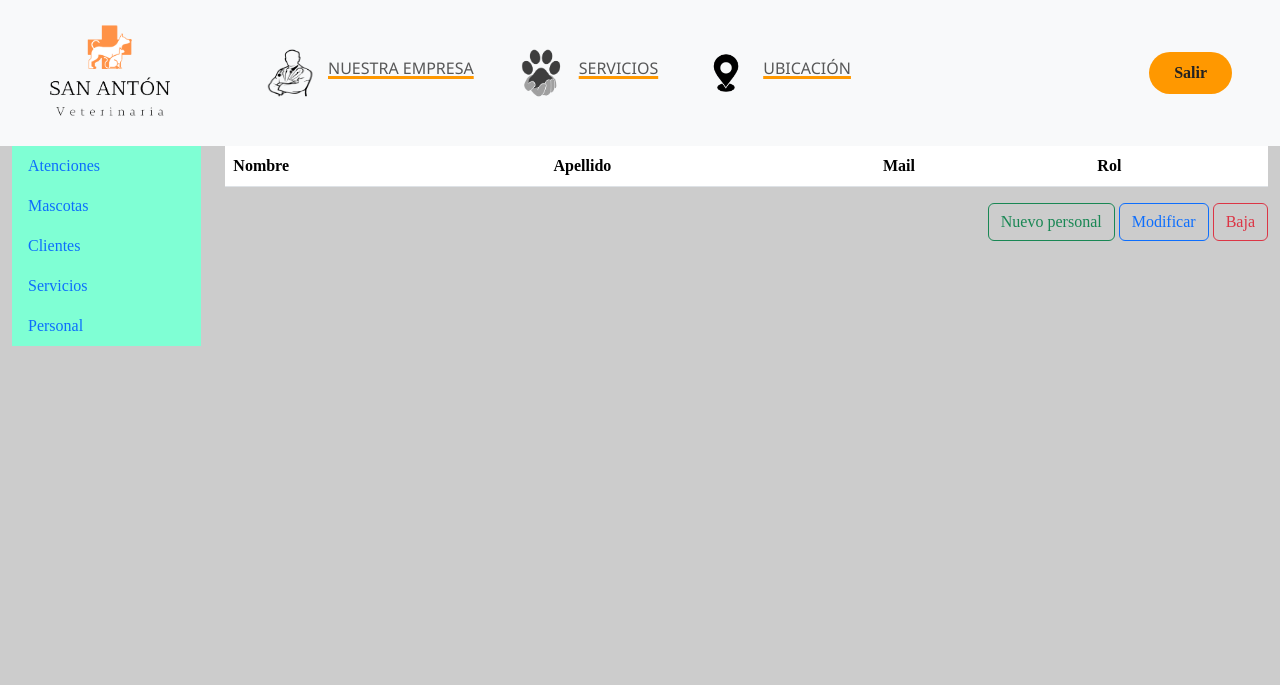
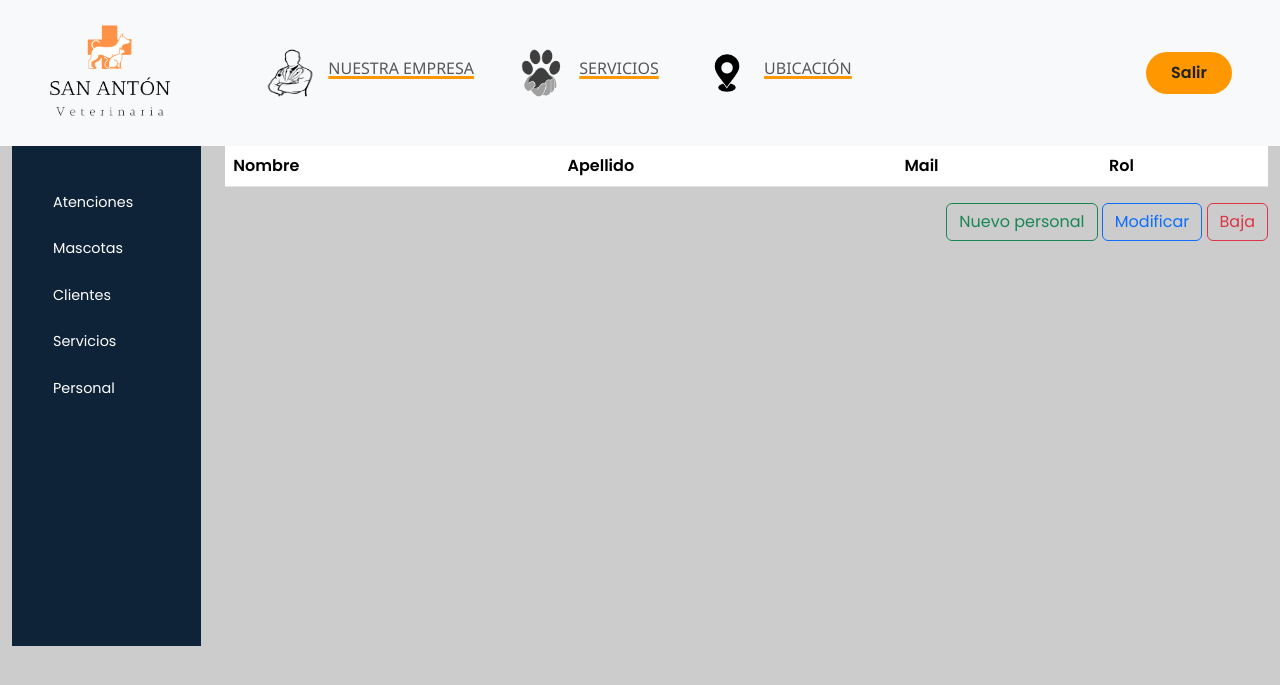
Before and after one commit to AaronDeBernardo/Veterinaria, a PHP site: page /Veterinaria/abmcPersonal.php in a window 1280 px wide. Shown: the top 685 px of the page. Run offline with PHP 8.4, Linux system fonts and the light colour scheme; the visitor is signed in with stand-in values (Sample User, id 1); data that the repository does not hold is empty; some libraries are stand-ins or nearby versions.

Commit message:
Mejoras en menuLateral

```diff
--- a/abmcPersonal.php
+++ b/abmcPersonal.php
@@ -26,11 +26,8 @@
 
         <div class="container-fluid">
             <div class="row">
-                <div class="col-2">
-                    <?php include 'menuLateral.php' ?>
-                </div>
-
-                <div class="col-10">
+                <?php include 'menuLateral.php' ?>
+                <div class="col-12 col-md-8 col-lg-9 col-xl-10">
                     <table class="table">
                         <thead>
                             <tr>
--- a/cerrarSesion.php
+++ b/cerrarSesion.php
@@ -1,5 +1,5 @@
 <?php
-    if(!isset($_SESSION))
+    if (!isset($_SESSION))
         session_start();
     session_destroy();
     header('Location: index.php');
--- a/menuLateral.php
+++ b/menuLateral.php
@@ -11,12 +11,30 @@
     }
 ?>
 
-<ul id="menuLateral" class="nav flex-column">
-    <li class="nav-item">
-        <a class="nav-link active" href="#">Atenciones</a>
+
+<link rel="stylesheet" href="https://cdn.lineicons.com/4.0/lineicons.css">
+<link rel="stylesheet" href="menuLateralStyles.css">
+
+<div class="col-12 col-md-4 col-lg-3 col-xl-2">
+    <aside id="sidebar" class="expand-md">
+        <div class="d-flex d-md-none">
+            <button class="toggle-btn" type="button">
+                <i class="lni lni-grid-alt"></i>
+            </button>
+        </div>
+
+        <ul class="sidebar-nav">
+            <li class="sidebar-item">
+                <a href="#" class="sidebar-link">
+                    <i class="lni lni-ticket-alt"></i>
+                    <span>Atenciones</span>
+                </a>
             </li>
-    <li class="nav-item">
-        <a class="nav-link" href="#">Mascotas</a>
+            <li class="sidebar-item">
+                <a href="#" class="sidebar-link">
+                    <i class="lni lni-mashroom"></i>
+                    <span>Mascotas</span>
+                </a>
             </li>
 
 
@@ -24,33 +42,44 @@
 <?php
     if($rol == 'admin' || $rol == 'veterinario' || $rol == 'peluquero'){
 ?>
-    <li class="nav-item">
-        <a class="nav-link" href="abmcClientes.php">Clientes</a>
+            <li class="sidebar-item">
+                <a href="abmcClientes.php" class="sidebar-link">
+                    <i class="lni lni-users"></i>
+                    <span>Clientes</span>
+                </a>
             </li>
-<?php } ?>
+<?php }
 
-
-
-<?php
     if($rol == 'admin'){
 ?>
-    <li class="nav-item">
-        <a class="nav-link" href="abmcServicios.php">Servicios</a>
+            <li class="sidebar-item">
+                <a href="abmcServicios.php" class="sidebar-link">
+                    <i class="lni lni-service"></i>
+                    <span>Servicios</span>
+                </a>
             </li>
-    <li class="nav-item">
-        <a class="nav-link" href="abmcPersonal.php">Personal</a>
+            <li class="sidebar-item">
+                <a href="abmcPersonal.php" class="sidebar-link">
+                    <i class="lni lni-agenda"></i>
+                    <span>Personal</span>
+                </a>
             </li>
-<?php } ?>
+<?php }
 
-
-
-<?php
     if($rol == 'cliente'){
 ?>
-    <li class="nav-item">
-        <a class="nav-link" href="#">Mis datos</a>
+            <li class="sidebar-item">
+                <a href="#" class="sidebar-link">
+                    <i class="lni lni-database"></i>
+                    <span>Mis datos</span>
+                </a>
             </li>
+
 <?php } ?>
 
 
         </ul>
+    </aside>
+
+    <script src="scriptMenuLateral.js"></script>
+</div>
--- /dev/null
+++ b/menuLateralStyles.css
@@ -0,0 +1,196 @@
+@import url('https://fonts.googleapis.com/css2?family=Poppins:wght@400;600&display=swap');
+
+::after,
+::before {
+    box-sizing: border-box;
+    margin: 0;
+    padding: 0;
+}
+
+a {
+    text-decoration: none;
+}
+
+li {
+    list-style: none;
+}
+
+h1 {
+    font-weight: 600;
+    font-size: 1.5rem;
+}
+
+body {
+    font-family: 'Poppins', sans-serif;
+}
+
+.wrapper {
+    display: flex;
+}
+
+#sidebar {
+    height: 60px;
+    width: 100%;
+    min-width: 70px;
+    z-index: 1000;
+    transition: all .25s ease-in-out;
+    background-color: #0e2238;
+    display: flex;
+    flex-direction: column;
+}
+
+
+@media (min-width: 768px){ /*ancho mínimo*/
+    .sidebar-item {
+        position: relative;
+    }
+
+    #sidebar.expand-md{
+        height: 500px;
+    }
+
+    /*#sidebar:not(.expand-md) .sidebar-item{
+        display: none;
+    }*/
+
+    #sidebar:not(.expand-md) .sidebar-item .sidebar-dropdown {
+        position: absolute;
+        top: 0;
+        left: 70px;
+        background-color: #0e2238;
+        padding: 0;
+        min-width: 15rem;
+        display: none;
+    }
+
+    #sidebar:not(.expand-md) .sidebar-item:hover .has-dropdown+.sidebar-dropdown {
+        display: block;
+        max-height: 15em;
+        width: 100%;
+        opacity: 1;
+    }
+
+    #sidebar.expand-md .sidebar-link[data-bs-toggle="collapse"]::after {
+        border: solid;
+        border-width: 0 .075rem .075rem 0;
+        content: "";
+        display: inline-block;
+        padding: 2px;
+        position: absolute;
+        right: 1.5rem;
+        top: 1.4rem;
+        transform: rotate(-135deg);
+        transition: all .2s ease-out;
+    }
+
+    #sidebar.expand-md .sidebar-link[data-bs-toggle="collapse"].collapsed::after {
+        transform: rotate(45deg);
+        transition: all .2s ease-out;
+    }
+}
+
+@media (max-width: 767px){ /*ancho máximo*/
+    .sidebar-item {
+        position: relative;
+    }
+
+    span{
+        position: relative;
+        left: 50%;
+    }
+
+    .toggle-btn{
+        position: relative;
+        left: 50%;
+    }
+
+    #sidebar.expand{
+        height: 500px;
+    }
+
+    #sidebar:not(.expand) .sidebar-item{
+        display: none;
+    }
+
+    #sidebar:not(.expand) .sidebar-item .sidebar-dropdown {
+        position: absolute;
+        top: 0;
+        left: 70px;
+        background-color: #0e2238;
+        padding: 0;
+        min-width: 15rem;
+        display: none;
+    }
+
+    #sidebar:not(.expand) .sidebar-item:hover .has-dropdown+.sidebar-dropdown {
+        display: block;
+        max-height: 15em;
+        width: 100%;
+        opacity: 1;
+    }
+
+    #sidebar.expand .sidebar-link[data-bs-toggle="collapse"]::after {
+        border: solid;
+        border-width: 0 .075rem .075rem 0;
+        content: "";
+        display: inline-block;
+        padding: 2px;
+        position: absolute;
+        right: 1.5rem;
+        top: 1.4rem;
+        transform: rotate(-135deg);
+        transition: all .2s ease-out;
+    }
+
+    #sidebar.expand .sidebar-link[data-bs-toggle="collapse"].collapsed::after {
+        transform: rotate(45deg);
+        transition: all .2s ease-out;
+    }
+}
+
+
+.toggle-btn {
+    background-color: transparent;
+    cursor: pointer;
+    border: 0;
+    padding: 1rem 1.5rem;
+}
+
+.toggle-btn i {
+    font-size: 1.5rem;
+    color: #FFF;
+}
+
+.sidebar-logo {
+    margin: auto 0;
+}
+
+.sidebar-logo a {
+    color: #FFF;
+    font-size: 1.15rem;
+    font-weight: 600;
+}
+
+.sidebar-nav {
+    padding: 2rem 0;
+    flex: 1 1 auto;
+}
+
+a.sidebar-link {
+    padding: .625rem 1.625rem;
+    color: #FFF;
+    display: block;
+    font-size: 0.9rem;
+    white-space: nowrap;
+    border-left: 3px solid transparent;
+}
+
+.sidebar-link i {
+    font-size: 1.1rem;
+    margin-right: .75rem;
+}
+
+a.sidebar-link:hover {
+    background-color: rgba(255, 255, 255, .075);
+    border-left: 3px solid #3b7ddd;
+}
--- a/principal.php
+++ b/principal.php
@@ -25,7 +25,7 @@
 
         <div class="container-fluid">
             <div class="row">
-                <div class="col-2">
+                <div class="col-12 col-md-8 col-lg-9 col-xl-10">
                     <?php include_once 'menuLateral.php' ?>
                 </div>
                 <div class="col-10">
--- a/scriptClientes.js
+++ b/scriptClientes.js
@@ -41,7 +41,7 @@ function mostrarModal(boton){
     }
 }
 
-function encriptar(form)
-{
-
+function handler(input){
+    if (input.value == '')
+        window.location.href= 'abmcClientes.php';
 }
--- /dev/null
+++ b/scriptMenuLateral.js
@@ -0,0 +1,5 @@
+const hamBurger = document.querySelector(".toggle-btn");
+
+hamBurger.addEventListener("click", function () {
+    document.querySelector("#sidebar").classList.toggle("expand");
+});
```
Also changed, not shown: abmcClientes.php (+15 -6 lines), abmcServicios.php (+3 -6 lines), index.php (+9 -1 lines). Lines whose indentation alone changed are shown as unchanged.
